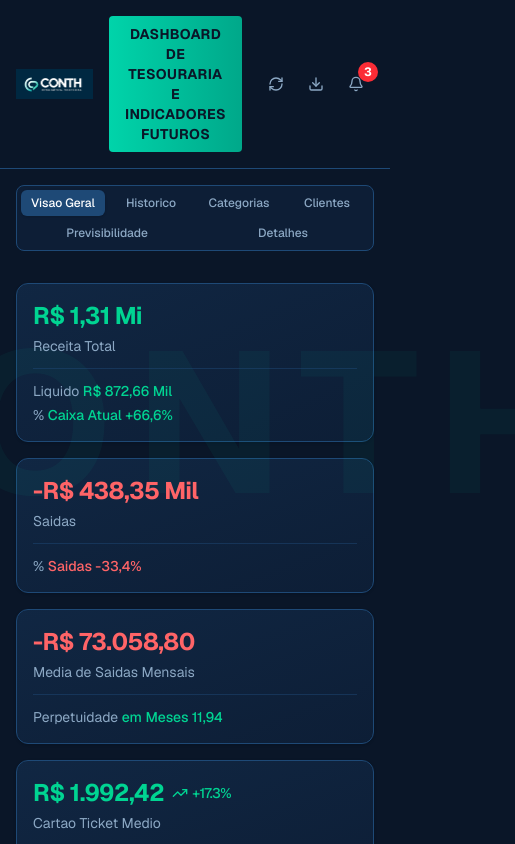
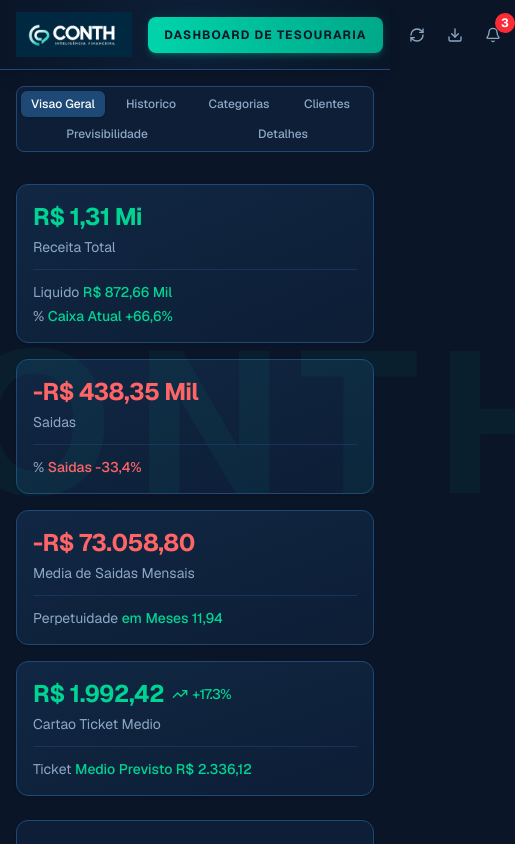
Before and after one commit to DiegoAlves1982/v0-dashboard-de-tesouraria, a Next.js app: page / in a window 390 px wide. Shown: the top 844 px of the page, 515 px wide, since content can reach past the window. Built offline with nearby package versions, Linux system fonts and the light colour scheme.

Commit message:
feat: update dashboard header for visual consistency
Enhance CONTH logo with gradient effect and add tagline; apply sophisticated gradient background; align button and component colors; simplify dashboard title for readability; update notification header with teal gradient.

```diff
--- a/components/dashboard/dashboard-header.tsx
+++ b/components/dashboard/dashboard-header.tsx
@@ -144,29 +144,37 @@ export function DashboardHeader() {
 
 
   return (
-    <header className="flex items-center justify-between px-4 lg:px-6 py-4 bg-[#0a1628] border-b border-[#1e4976]">
-      <div className="flex items-center gap-4">
-        <div className="flex items-center gap-3">
+    <header className="flex items-center justify-between px-4 lg:px-6 py-3 bg-gradient-to-r from-[#0a1628] via-[#0d1e36] to-[#0a1628] border-b border-[#1e4976] shadow-lg">
+      <div className="flex items-center gap-3 lg:gap-4 flex-shrink-0">
+        <div className="relative group">
+          <div className="absolute inset-0 bg-gradient-to-r from-[#00d4aa] to-[#00a88a] rounded-lg opacity-0 group-hover:opacity-20 transition-opacity blur" />
           <Image
             src="/conth-logo.png"
             alt="CONTH Inteligencia Financeira"
             width={140}
             height={50}
-            className="h-auto w-auto max-h-[50px]"
+            className="h-auto w-auto max-h-[45px] relative z-10 transition-transform group-hover:scale-105"
             priority
           />
+        </div>
+        <div className="hidden sm:flex flex-col">
+          <span className="text-xs text-[#00d4aa] font-semibold uppercase tracking-wider">CONTH</span>
+          <span className="text-[10px] text-[#8ca8c4]">Inteligência Financeira</span>
         </div>
       </div>
 
       <div className="flex-1 flex justify-center px-4">
-        <div className="bg-gradient-to-r from-[#00d4aa] to-[#00a88a] px-4 lg:px-8 py-2 rounded">
-          <h2 className="text-sm lg:text-lg font-bold text-[#0a1628] uppercase tracking-wide text-center">
-            Dashboard de Tesouraria e Indicadores Futuros
-          </h2>
+        <div className="relative">
+          <div className="absolute inset-0 bg-gradient-to-r from-[#00d4aa]/10 to-[#00a88a]/10 rounded-lg blur" />
+          <div className="relative bg-gradient-to-r from-[#00d4aa] to-[#00a88a] px-4 lg:px-8 py-2.5 rounded-lg shadow-md shadow-[#00d4aa]/20">
+            <h2 className="text-xs lg:text-base font-bold text-[#0a1628] uppercase tracking-widest text-center whitespace-nowrap">
+              Dashboard de Tesouraria
+            </h2>
+          </div>
         </div>
       </div>
 
-      <div className="flex items-center gap-2 lg:gap-6">
+      <div className="flex items-center gap-1 lg:gap-4 flex-shrink-0">
         <div className="hidden lg:flex flex-col gap-2">
           <div className="flex items-center gap-2">
             <Popover>
@@ -174,10 +182,10 @@ export function DashboardHeader() {
                 <Button
                   variant="outline"
                   size="sm"
-                  className="bg-transparent border-[#1e4976] text-white hover:bg-[#1e4976] hover:text-white"
+                  className="bg-[#1a3a5c]/60 border-[#1e4976] text-[#00d4aa] hover:bg-[#1e4976] hover:text-[#00d4aa] transition-colors"
                 >
-                  <Calendar className="h-4 w-4 mr-2" />
-                  {format(startDate, "dd/MM/yyyy")}
+                  <Calendar className="h-4 w-4 mr-1.5" />
+                  {format(startDate, "dd/MM")}
                 </Button>
               </PopoverTrigger>
               <PopoverContent className="w-auto p-0 bg-[#0d1e36] border-[#1e4976]">
@@ -190,15 +198,16 @@ export function DashboardHeader() {
                 />
               </PopoverContent>
             </Popover>
+            <span className="text-[#8ca8c4] text-xs">a</span>
             <Popover>
               <PopoverTrigger asChild>
                 <Button
                   variant="outline"
                   size="sm"
-                  className="bg-transparent border-[#1e4976] text-white hover:bg-[#1e4976] hover:text-white"
+                  className="bg-[#1a3a5c]/60 border-[#1e4976] text-[#00d4aa] hover:bg-[#1e4976] hover:text-[#00d4aa] transition-colors"
                 >
-                  <Calendar className="h-4 w-4 mr-2" />
-                  {format(endDate, "dd/MM/yyyy")}
+                  {format(endDate, "dd/MM")}
+                  <Calendar className="h-4 w-4 ml-1.5" />
                 </Button>
               </PopoverTrigger>
               <PopoverContent className="w-auto p-0 bg-[#0d1e36] border-[#1e4976]">
@@ -217,16 +226,16 @@ export function DashboardHeader() {
             onValueChange={setDateRange}
             max={100}
             step={1}
-            className="w-[200px]"
+            className="w-[180px]"
           />
         </div>
 
         <div className="hidden md:flex flex-col gap-1">
-          <span className="text-xs text-[#8ca8c4] uppercase tracking-wider">
+          <span className="text-xs text-[#00d4aa] font-semibold uppercase tracking-wider">
             Empresa
           </span>
           <Select value={selectedCompany} onValueChange={setSelectedCompany}>
-            <SelectTrigger className="w-[140px] bg-transparent border-[#1e4976] text-white">
+            <SelectTrigger className="w-[130px] bg-[#1a3a5c]/60 border-[#1e4976] text-white hover:bg-[#1e4976] transition-colors">
               <SelectValue placeholder="Selecione" />
             </SelectTrigger>
             <SelectContent className="bg-[#0d1e36] border-[#1e4976]">
@@ -246,11 +255,11 @@ export function DashboardHeader() {
           </Select>
         </div>
 
-        <div className="flex items-center gap-1">
+        <div className="flex items-center gap-0.5">
           <Button
             variant="ghost"
             size="icon"
-            className="h-9 w-9 text-[#8ca8c4] hover:text-white hover:bg-[#1e4976]"
+            className="h-9 w-9 text-[#8ca8c4] hover:text-[#00d4aa] hover:bg-[#1e4976]/50 transition-colors"
             onClick={handleRefresh}
             title="Atualizar Dados"
           >
@@ -262,7 +271,7 @@ export function DashboardHeader() {
               <Button
                 variant="ghost"
                 size="icon"
-                className="h-9 w-9 text-[#8ca8c4] hover:text-white hover:bg-[#1e4976]"
+                className="h-9 w-9 text-[#8ca8c4] hover:text-[#00d4aa] hover:bg-[#1e4976]/50 transition-colors"
                 title="Exportar"
               >
                 <Download className="h-4 w-4" />
@@ -270,14 +279,14 @@ export function DashboardHeader() {
             </DropdownMenuTrigger>
             <DropdownMenuContent className="bg-[#0d1e36] border-[#1e4976]">
               <DropdownMenuItem
-                className="text-white hover:bg-[#1e4976]"
+                className="text-white hover:bg-[#1e4976] cursor-pointer"
                 onClick={() => handleExportAll("csv")}
               >
                 <Download className="h-4 w-4 mr-2" />
                 Exportar CSV
               </DropdownMenuItem>
               <DropdownMenuItem
-                className="text-white hover:bg-[#1e4976]"
+                className="text-white hover:bg-[#1e4976] cursor-pointer"
                 onClick={() => handleExportAll("json")}
               >
                 <Download className="h-4 w-4 mr-2" />
@@ -285,7 +294,7 @@ export function DashboardHeader() {
               </DropdownMenuItem>
               <DropdownMenuSeparator className="bg-[#1e4976]" />
               <DropdownMenuItem
-                className="text-white hover:bg-[#1e4976]"
+                className="text-white hover:bg-[#1e4976] cursor-pointer"
                 onClick={() => handleExportAll("print")}
               >
                 <Printer className="h-4 w-4 mr-2" />
@@ -300,7 +309,7 @@ export function DashboardHeader() {
               <Button
                 variant="ghost"
                 size="icon"
-                className="h-9 w-9 text-[#8ca8c4] hover:text-white hover:bg-[#1e4976] relative"
+                className="h-9 w-9 text-[#8ca8c4] hover:text-[#00d4aa] hover:bg-[#1e4976]/50 transition-colors relative"
                 title="Notificacoes"
               >
                 <Bell className="h-4 w-4" />
@@ -312,17 +321,20 @@ export function DashboardHeader() {
               </Button>
             </PopoverTrigger>
             <PopoverContent className="w-80 p-0 bg-[#0d1e36] border-[#1e4976]" align="end">
-              <div className="flex items-center justify-between p-3 border-b border-[#1e4976]">
-                <h4 className="text-white font-semibold">Notificacoes</h4>
+              <div className="flex items-center justify-between p-3 border-b border-[#1e4976] bg-gradient-to-r from-[#1a3a5c] to-[#0d1e36]">
+                <h4 className="text-white font-semibold flex items-center gap-2">
+                  <span className="text-[#00d4aa]">●</span>
+                  Notificações
+                </h4>
                 <div className="flex gap-1">
                   {unreadCount > 0 && (
                     <Button
                       variant="ghost"
                       size="sm"
-                      className="h-7 text-xs text-[#00d4aa] hover:bg-[#1e4976]"
+                      className="h-7 text-xs text-[#00d4aa] hover:bg-[#1e4976] hover:text-[#00d4aa]"
                       onClick={markAllAsRead}
                     >
-                      Marcar todas como lidas
+                      Marcar todas
                     </Button>
                   )}
                 </div>
@@ -330,28 +342,28 @@ export function DashboardHeader() {
               <div className="max-h-[300px] overflow-y-auto">
                 {notifications.length === 0 ? (
                   <div className="p-4 text-center text-[#8ca8c4]">
-                    Nenhuma notificacao
+                    Nenhuma notificação
                   </div>
                 ) : (
                   notifications.map((notification) => (
                     <div
                       key={notification.id}
-                      className={`p-3 border-b border-[#1e4976]/50 hover:bg-[#1e4976]/30 cursor-pointer ${
+                      className={`p-3 border-b border-[#1e4976]/50 hover:bg-[#1e4976]/40 cursor-pointer transition-colors ${
                         !notification.read ? "bg-[#1e4976]/20" : ""
                       }`}
                       onClick={() => markAsRead(notification.id)}
                     >
                       <div className="flex items-start gap-3">
-                        <div className={`w-2 h-2 rounded-full mt-2 ${getNotificationColor(notification.type)}`} />
+                        <div className={`w-2 h-2 rounded-full mt-2 flex-shrink-0 ${getNotificationColor(notification.type)}`} />
                         <div className="flex-1 min-w-0">
-                          <div className="flex items-center justify-between">
-                            <p className={`text-sm font-medium ${notification.read ? "text-[#8ca8c4]" : "text-white"}`}>
+                          <div className="flex items-center justify-between gap-2">
+                            <p className={`text-sm font-medium ${notification.read ? "text-[#8ca8c4]" : "text-[#00d4aa]"}`}>
                               {notification.title}
                             </p>
                             <Button
                               variant="ghost"
                               size="icon"
-                              className="h-5 w-5 text-[#8ca8c4] hover:text-red-400"
+                              className="h-5 w-5 text-[#8ca8c4] hover:text-red-400 flex-shrink-0"
                               onClick={(e) => {
                                 e.stopPropagation()
                                 deleteNotification(notification.id)
@@ -373,7 +385,7 @@ export function DashboardHeader() {
                   <Button
                     variant="ghost"
                     size="sm"
-                    className="w-full text-xs text-red-400 hover:bg-[#1e4976]"
+                    className="w-full text-xs text-red-400 hover:bg-[#1e4976] hover:text-red-400"
                     onClick={clearAllNotifications}
                   >
                     Limpar todas
@@ -382,7 +394,6 @@ export function DashboardHeader() {
               )}
             </PopoverContent>
           </Popover>
-
         </div>
       </div>
     </header>
```
